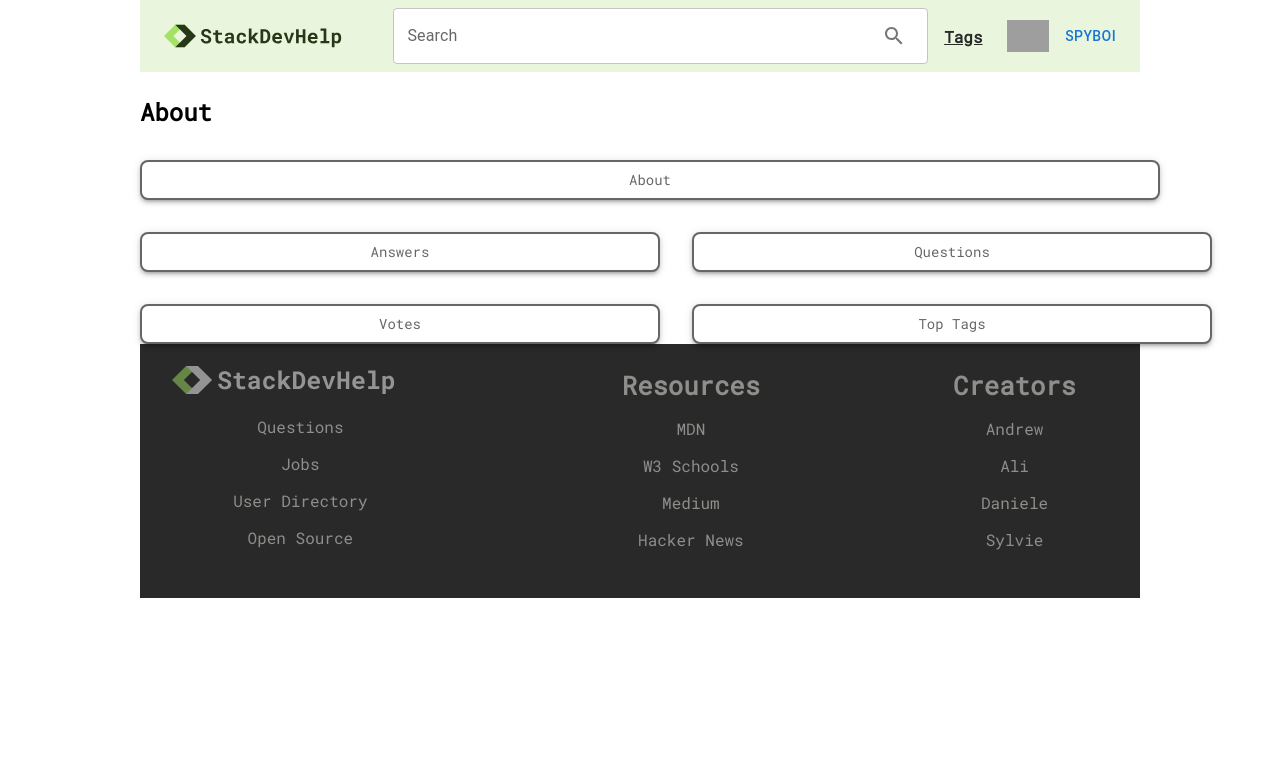
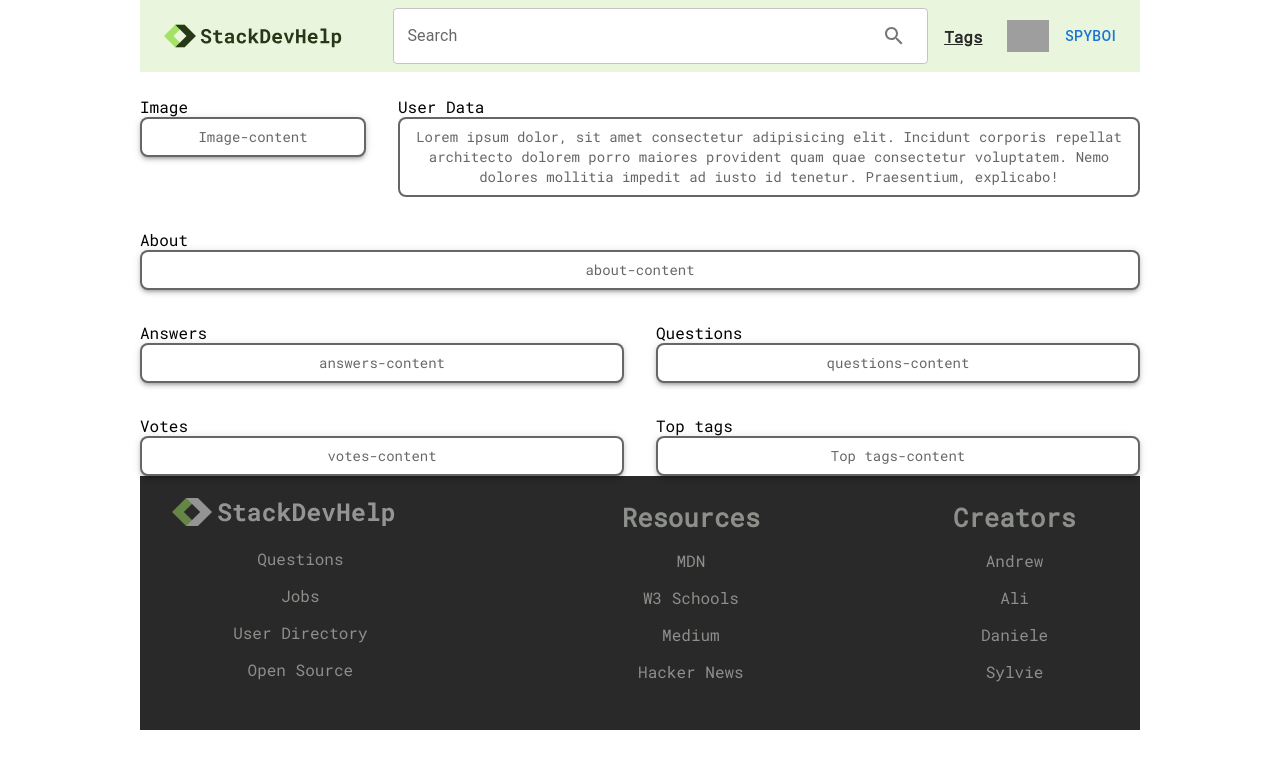
Before and after one commit to SaltySpitton/FrontEnd, a React (Create React App) app: page /userdata in a window 1280 px wide. Shown: the top 768 px of the page. Built offline with nearby package versions, Linux system fonts and the light colour scheme; grey boxes are pictures that could not be loaded.

Commit message:
:tada: added in styling for user dashboard

```diff
--- a/src/components/UserDataProfile.js
+++ b/src/components/UserDataProfile.js
@@ -1,7 +1,8 @@
-import React from 'react'
+import * as React from 'react';
+import { styled } from '@mui/material/styles';
+import Box from '@mui/material/Box';
 import Paper from '@mui/material/Paper';
-import Stack from '@mui/material/Stack';
-import { styled } from '@mui/material/styles';
+import Grid from '@mui/material/Grid';
 
 const Item = styled(Paper)(({ theme }) => ({
   ...theme.typography.body2,
@@ -14,60 +15,83 @@ const Item = styled(Paper)(({ theme }) => ({
 const UserDataProfile = () => {
   return (
     <div>
-    <Stack sx={{
-           height: "50%"}}
-      direction={{ xs: 'column', sm: 'column' }}
-      spacing={{  xs: 2, sm: 2, md: 4 }}>
 
-      <h2>About</h2>
-      <Item sx={{width: '100%',
-
+    <Box sx={{ flexGrow: 1 }}>
+      <Grid container spacing={4}>
+         <Grid item xs={3}>
+                Image
+                <Item sx={{
                     border: 2,
                     borderRadius: 2,
-            boxShadow: 3,}}>
+                    boxShadow: 3, }}>
+                    Image-content
+                </Item>
+          </Grid>
+
+            <Grid item xs={9}>
+            User Data
+            <Item  sx={{
+                    border: 2,
+                    borderRadius: 2,
+                    boxShadow: 0, }}>
+                    Lorem ipsum dolor, sit amet consectetur adipisicing elit. Incidunt corporis repellat architecto dolorem porro maiores provident quam quae consectetur voluptatem. Nemo dolores mollitia impedit ad iusto id tenetur. Praesentium, explicabo!
+                </Item>
+            </Grid>
+
+            <Grid item xs={16}  >
             About
+            <Item sx={{
+                    border: 2,
+                    borderRadius: 2,
+                    boxShadow: 3, }}>
+                    about-content
             </Item>
+            </Grid>
+
+            <Grid item xs={16} lg={6}>
+            Answers
+            <Item sx={{
+                    border: 2,
+                    borderRadius: 2,
+                    boxShadow: 3, }}>
+                    answers-content
+                </Item>
+            </Grid>
+
+            <Grid item xs={16} lg={6}>
+            Questions
+            <Item sx={{
+                    border: 2,
+                    borderRadius: 2,
+                    boxShadow: 3, }}>
+                    questions-content
+                </Item>
+            </Grid>
+
+            <Grid item xs={16} lg={6}>
+            Votes
+            <Item sx={{
+                    border: 2,
+                    borderRadius: 2,
+                    boxShadow: 3, }}>
+                    votes-content
+                </Item>
+            </Grid>
+
+            <Grid item xs={16} lg={6}>
+            Top tags
+            <Item sx={{
+                    border: 2,
+                    borderRadius: 2,
+                    boxShadow: 3, }}>
+                    Top tags-content
+                </Item>
+            </Grid>
+      </Grid>
+    </Box>
 
 
-        <Stack direction={{ xs: 'column', sm: 'row' }}
-            spacing={{  xs: 2, sm: 2, md: 4 }}>
-            <Item sx={{minWidth: '50%',
-                border: 2,
-                borderRadius: 2,
-                boxShadow: 3,}}>
-                Answers
-            </Item>
 
-            <Item sx={{minWidth: '50%',
-                border: 2,
-                borderRadius: 2,
-                boxShadow: 3,}}>
-                Questions
-            </Item>
-
-        </Stack>
-
-        <Stack direction={{ xs: 'column', sm: 'row' }}
-            spacing={{  xs: 1, sm: 2, md: 4 }}>
-            <Item sx={{minWidth: '50%',
-                maxWidth:'50%',
-                border: 2,
-                borderRadius: 2,
-                boxShadow: 3,}}>
-                Votes
-            </Item>
-
-            <Item sx={{minWidth: '50%',
-                maxWidth:'50%',
-                border: 2,
-                borderRadius: 2,
-                boxShadow: 3,}}>
-                Top Tags
-            </Item>
-
-        </Stack>
-
-    </Stack>
   </div>
   )
 }
```
Lines whose indentation alone changed are shown as unchanged.
